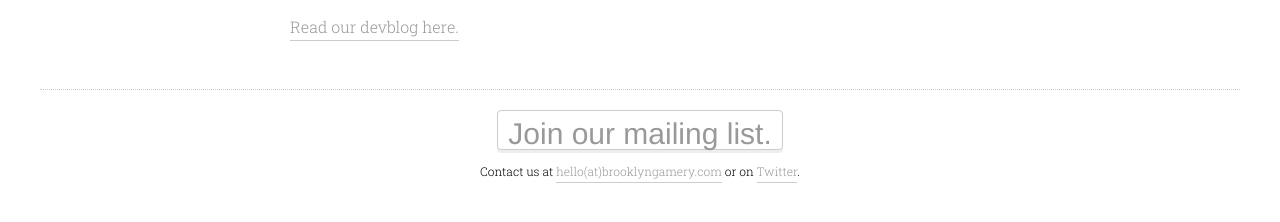
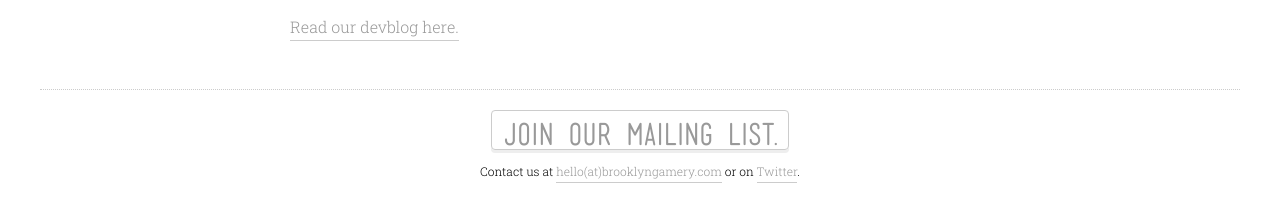
Before and after one commit to BrooklynGamery/brooklyngamery.github.io, a Jekyll site: the page built from index.html, in a window 1280 px wide. Shown: the part 640-862 px from the top of the page. Built offline with Jekyll 4.4.1, drawn with Linux system fonts in a browser that asks for light colours; some web fonts are replaced.

Commit message:
font folder properly linked

```diff
--- a/_sass/_fonts.scss
+++ b/_sass/_fonts.scss
@@ -4,30 +4,30 @@
 
 @font-face {
     font-family: 'Mensch';
-    src: url('../fonts/mensch/mensch-wf.eot');
-    src: url('../fonts/mensch/mensch-wf.eot?#iefix') format('embedded-opentype'),
-         url('../fonts/mensch/mensch-wf.woff') format('woff'),
-         url('../fonts/mensch/mensch-wf.ttf') format('truetype'),
-         url('../fonts/mensch/mensch-wf.svg#MenschMenschRegular') format('svg');
+    src: url('../assets/fonts/mensch/mensch-wf.eot');
+    src: url('../assets/fonts/mensch/mensch-wf.eot?#iefix') format('embedded-opentype'),
+         url('../assets/fonts/mensch/mensch-wf.woff') format('woff'),
+         url('../assets/fonts/mensch/mensch-wf.ttf') format('truetype'),
+         url('../assets/fonts/mensch/mensch-wf.svg#MenschMenschRegular') format('svg');
 }
 
 @font-face {
     font-family: 'Mensch';
-    src: url('../fonts/mensch/mensch-bold-wf.eot');
-    src: url('../fonts/mensch/mensch-bold-wf.eot?#iefix') format('embedded-opentype'),
-         url('../fonts/mensch/mensch-bold-wf.woff') format('woff'),
-         url('../fonts/mensch/mensch-bold-wf.ttf') format('truetype'),
-         url('../fonts/mensch/mensch-bold-wf.svg#MenschMenschBold') format('svg');
+    src: url('../assets/fonts/mensch/mensch-bold-wf.eot');
+    src: url('../assets/fonts/mensch/mensch-bold-wf.eot?#iefix') format('embedded-opentype'),
+         url('../assets/fonts/mensch/mensch-bold-wf.woff') format('woff'),
+         url('../assets/fonts/mensch/mensch-bold-wf.ttf') format('truetype'),
+         url('../assets/fonts/mensch/mensch-bold-wf.svg#MenschMenschBold') format('svg');
     font-weight: bold;
 }
 
 @font-face {
     font-family: 'Mensch';
-    src: url('../fonts/mensch/mensch-thin-wf.eot');
-    src: url('../fonts/mensch/mensch-thin-wf.eot?#iefix') format('embedded-opentype'),
-         url('../fonts/mensch/mensch-thin-wf.woff') format('woff'),
-         url('../fonts/mensch/mensch-thin-wf.ttf') format('truetype'),
-         url('../fonts/mensch/mensch-thin-wf.svg#MenschMenschThin') format('svg');
+    src: url('../assets/fonts/mensch/mensch-thin-wf.eot');
+    src: url('../assets/fonts/mensch/mensch-thin-wf.eot?#iefix') format('embedded-opentype'),
+         url('../assets/fonts/mensch/mensch-thin-wf.woff') format('woff'),
+         url('../assets/fonts/mensch/mensch-thin-wf.ttf') format('truetype'),
+         url('../assets/fonts/mensch/mensch-thin-wf.svg#MenschMenschThin') format('svg');
     font-weight: 300;
 }
 
```
